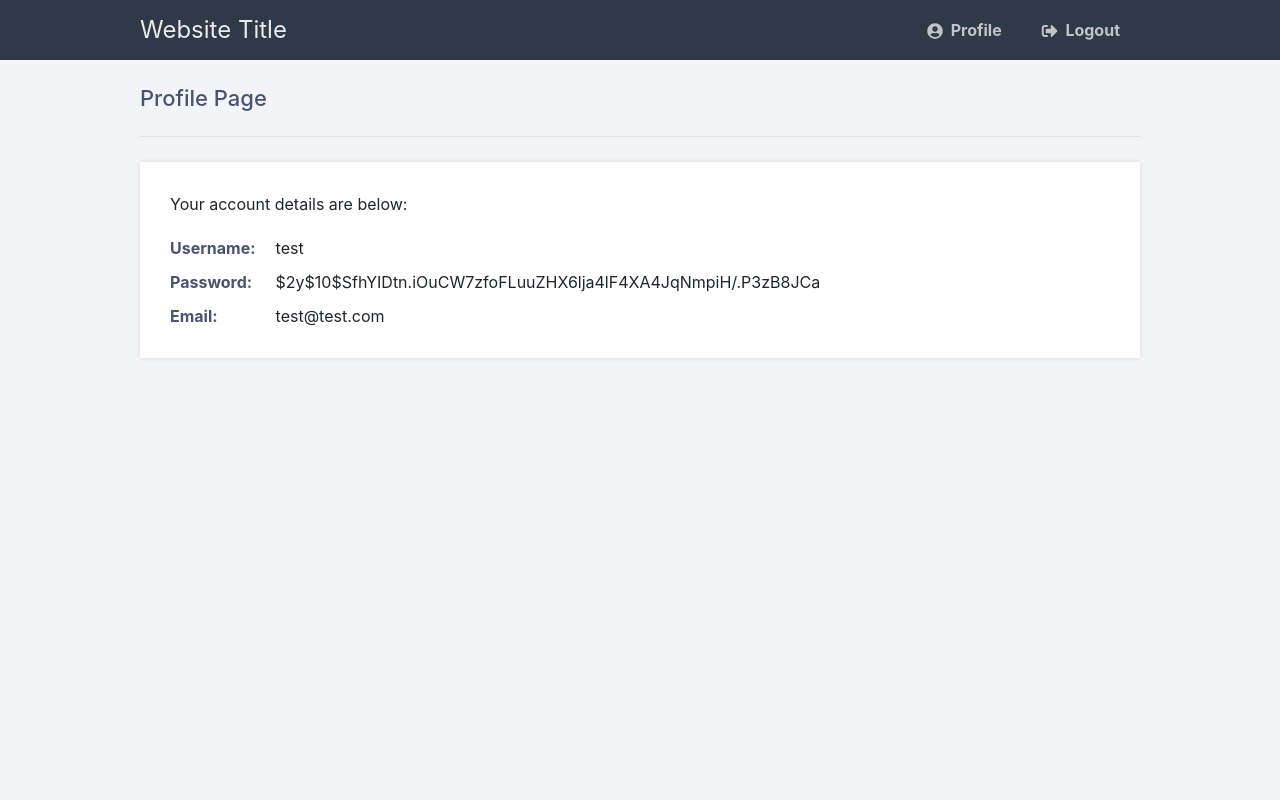
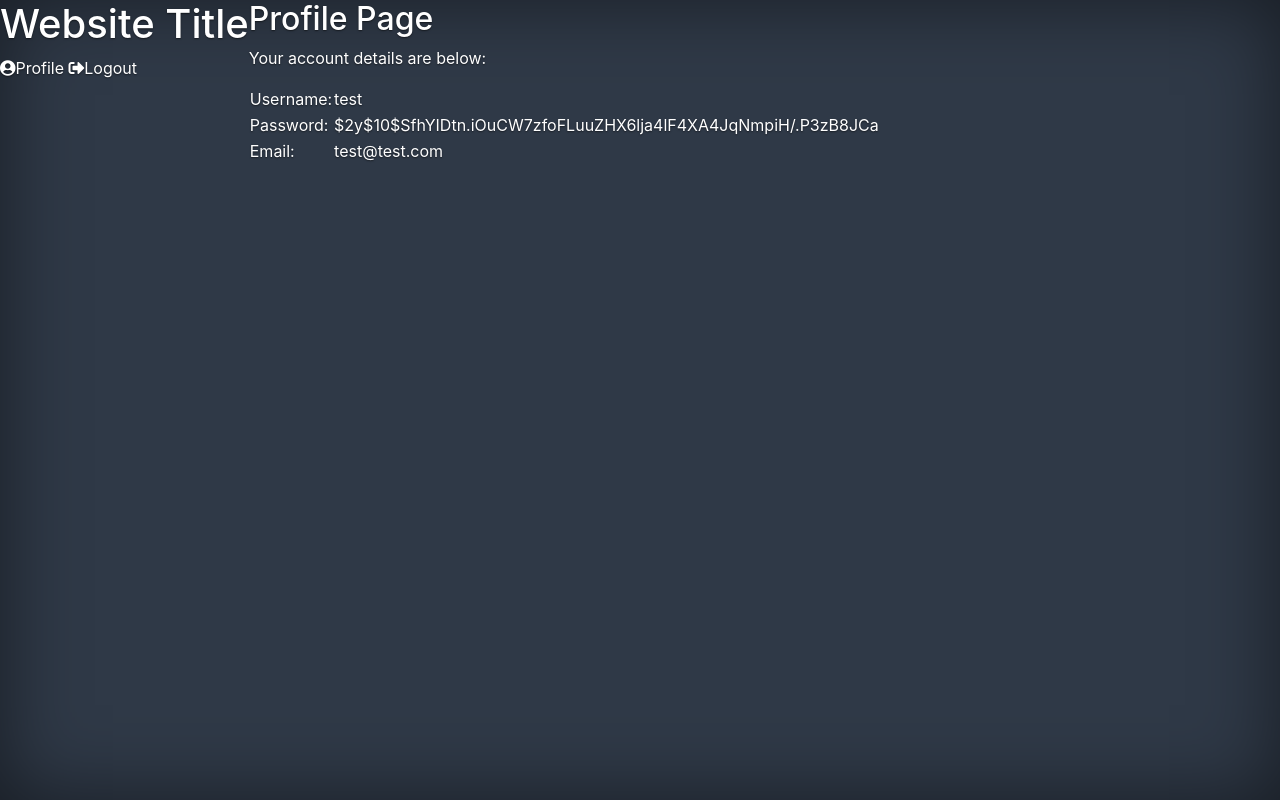
Before and after one commit to Yajur21/dactr, a PHP site: page /pages/profile.php in a window 1280 px wide. Run offline with PHP 8.4, Linux system fonts and the light colour scheme; a user stored in the database is signed in; data comes from the database, SQL or seed files in the repository.

Commit message:
Consolidated styles

```diff
--- a/css/style.css
+++ b/css/style.css
@@ -1,140 +1,109 @@
 
-/* Template CSS, we should standardize colors and headers */
+/* Used by home.php, profile.php, journal.php */
 
-/* Used by registration.html */
-* {
-  	box-sizing: border-box;
-  	font-family: -apple-system, BlinkMacSystemFont, "segoe ui", roboto, oxygen, ubuntu, cantarell, "fira sans", "droid sans", "helvetica neue", Arial, sans-serif;
-  	font-size: 16px;
-  	-webkit-font-smoothing: antialiased;
-  	-moz-osx-font-smoothing: grayscale;
+/* Globals */
+.color-navyblue{
+  color: #2f3947;
 }
-body {
-  	background-color: #2f3947;
-  	margin: 0;
+.bg-blue{
+  background-color: #2f3947;
 }
-.register {
-		width: 100%;
-		max-width: 400px;
-  	background-color: #ffffff;
-  	box-shadow: 0 0 9px 0 rgba(0, 0, 0, 0.3);
-  	margin: 200px auto;
-}
-.register h1 {
-  	text-align: center;
-  	color: #2f3947;
-  	font-size: 24px;
-  	padding: 20px 0 20px 0;
-  	border-bottom: 1px solid #dee0e4;
-}
-.register form {
-  	display: flex;
-  	flex-wrap: wrap;
-  	justify-content: center;
-  	padding-top: 20px;
-}
-.register form label {
-  	display: flex;
-  	justify-content: center;
-  	align-items: center;
-  	width: 50px;
- 	height: 50px;
-  	background-color: #3274d6;
-  	color: #ffffff;
-}
-.register form input[type="password"], .register form input[type="text"], .register form input[type="email"] {
-  	width: 310px;
-  	height: 50px;
-  	border: 1px solid #dee0e4;
-  	margin-bottom: 20px;
-  	padding: 0 15px;
-}
-.register form input[type="submit"] {
-  	width: 100%;
-  	padding: 15px;
-  	margin-top: 20px;
-  	background-color: #3274d6;
- 	  border: 0;
-  	cursor: pointer;
-  	font-weight: bold;
-  	color: #ffffff;
-  	transition: background-color 0.2s;
-}
-.register form input[type="submit"]:hover {
-	background-color: #2868c7;
-  	transition: background-color 0.2s;
-}
-.register p{
-	text-align: center;
-  padding: 5px;
+.color-white{
+  color: #fff;
 }
 
-/* Template used by home.php */
-.navtop {
-	background-color: #2f3947;
-	height: 60px;
-	width: 100%;
-	border: 0;
+/* Links */
+a,
+a:focus,
+a:hover {
+  color: white;
 }
-.navtop div {
-	display: flex;
-	margin: 0 auto;
-	width: 1000px;
-	height: 100%;
+
+/* Custom default button */
+.btn-secondary,
+.btn-secondary:hover,
+.btn-secondary:focus {
+  color: #333;
+  text-shadow: none; /* Prevent inheritance from `body` */
+  background-color: white;
+  border: .05rem solid white;
 }
-.navtop div h1, .navtop div a {
-	display: inline-flex;
-	align-items: center;
+
+
+/* Base structure */
+* {
+  font-family: -apple-system, BlinkMacSystemFont, "segoe ui", roboto, oxygen, ubuntu, cantarell, "fira sans", "droid sans", "helvetica neue", Arial, sans-serif;
 }
-.navtop div h1 {
-	flex: 1;
-	font-size: 24px;
-	padding: 0;
-	margin: 0;
-	color: #eaebed;
-	font-weight: normal;
+
+html,
+body {
+  height: 100%;
+  background-color: #2f3947;
 }
-.navtop div a {
-	padding: 0 20px;
-	text-decoration: none;
-	color: #c1c4c8;
-	font-weight: bold;
+
+body {
+  display: -ms-flexbox;
+  display: flex;
+  color: white;
+  text-shadow: 0 .05rem .1rem rgba(0, 0, 0, .5);
+  box-shadow: inset 0 0 5rem rgba(0, 0, 0, .5);
 }
-.navtop div a i {
-	padding: 2px 8px 0 0;
+
+.cover-container {
+  max-width: 42em;
 }
-.navtop div a:hover {
-	color: #eaebed;
+
+/* Header */
+.masthead {
+  margin-bottom: 2rem;
 }
-body.loggedin {
-	background-color: #f3f4f7;
+
+.masthead-brand {
+  margin-bottom: 0;
 }
-.content {
-	width: 1000px;
-	margin: 0 auto;
+
+.nav-masthead .nav-link {
+  padding: .25rem 0;
+  font-weight: 700;
+  color: rgba(255, 255, 255, .5);
+  background-color: transparent;
+  border-bottom: .25rem solid transparent;
 }
-.content h2 {
-	margin: 0;
-	padding: 25px 0;
-	font-size: 22px;
-	border-bottom: 1px solid #e0e0e3;
-	color: #4a536e;
+
+.nav-masthead .nav-link:hover,
+.nav-masthead .nav-link:focus {
+  border-bottom-color: rgba(255, 255, 255, .25);
 }
-.content > p, .content > div {
-	box-shadow: 0 0 5px 0 rgba(0, 0, 0, 0.1);
-	margin: 25px 0;
-	padding: 25px;
-	background-color: #fff;
+
+.nav-masthead .nav-link + .nav-link {
+  margin-left: 1rem;
 }
-.content > p table td, .content > div table td {
-	padding: 5px;
+
+.nav-masthead .active {
+  color: white;
+  border-bottom-color: white;
 }
-.content > p table td:first-child, .content > div table td:first-child {
-	font-weight: bold;
-	color: #4a536e;
-	padding-right: 15px;
+
+@media (min-width: 48em) {
+  .masthead-brand {
+    float: left;
+  }
+  .nav-masthead {
+    float: right;
+  }
 }
-.content > div p {
-	padding: 5px;
-	margin: 0 0 10px 0;
+
+/* Cover */
+.cover {
+  padding: 0 1.5rem;
 }
+.cover .btn-lg {
+  padding: .75rem 1.25rem;
+  font-weight: 700;
+}
+
+
+/* Footer */
+.mastfoot {
+  color: rgba(255, 255, 255, .5);
+}
--- a/index.php
+++ b/index.php
@@ -14,12 +14,12 @@
     <!-- Custom CSS from Font Awesome -->
     <link rel="stylesheet" href="https://use.fontawesome.com/releases/v5.7.1/css/all.css">
     <!-- Custom page CSS -->
-    <link href="css/signin.css" rel="stylesheet" type="text/css">
+    <link href="css/login.css" rel="stylesheet" type="text/css">
 
   </head>
 
   <body>
-    <div class="login">
+    <div class="register">
 			<h1>Login</h1>
       <!-- Login Form -->
       <form method="post">
--- a/pages/home.php
+++ b/pages/home.php
@@ -20,7 +20,7 @@
     <title>Home</title>
 
     <!-- Custom style -->
-    <link href="\dactr/css/bootstraphome.css" rel="stylesheet" type="text/css">
+    <link href="\dactr/css/style.css" rel="stylesheet" type="text/css">
     <link rel="stylesheet" href="https://use.fontawesome.com/releases/v5.7.1/css/all.css">
   </head>
 
--- a/php/register.php
+++ b/php/register.php
@@ -11,7 +11,7 @@
     <title>Register</title>
 
     <!-- Custom CSS -->
-    <link href="\dactr/css/style.css" rel="stylesheet" type="text/css">
+    <link href="\dactr/css/login.css" rel="stylesheet" type="text/css">
 		<link rel="stylesheet" href="https://use.fontawesome.com/releases/v5.7.1/css/all.css">
 
 	</head>
```
Also changed, not shown: css/bootstraphome.css (deleted, +0 -118 lines), css/login.css (renamed from css/signin.css, +13 -11 lines).
